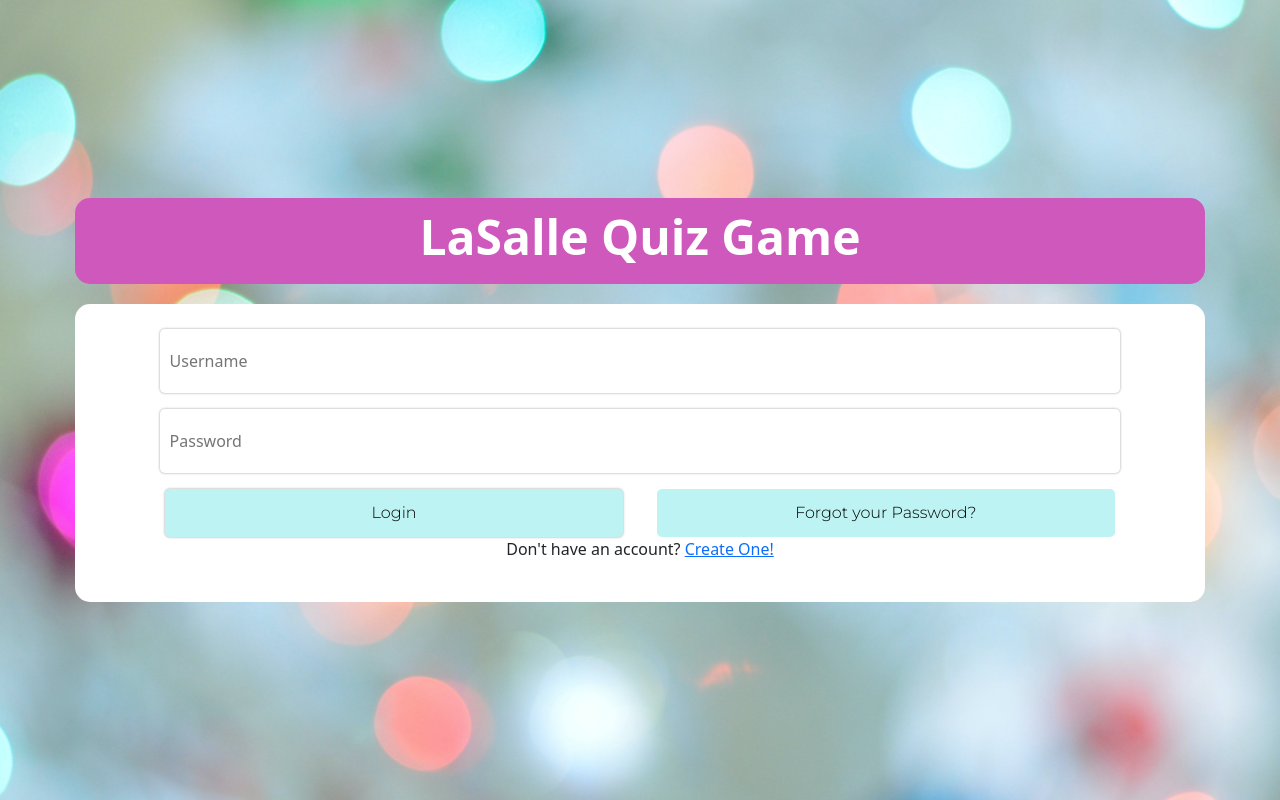
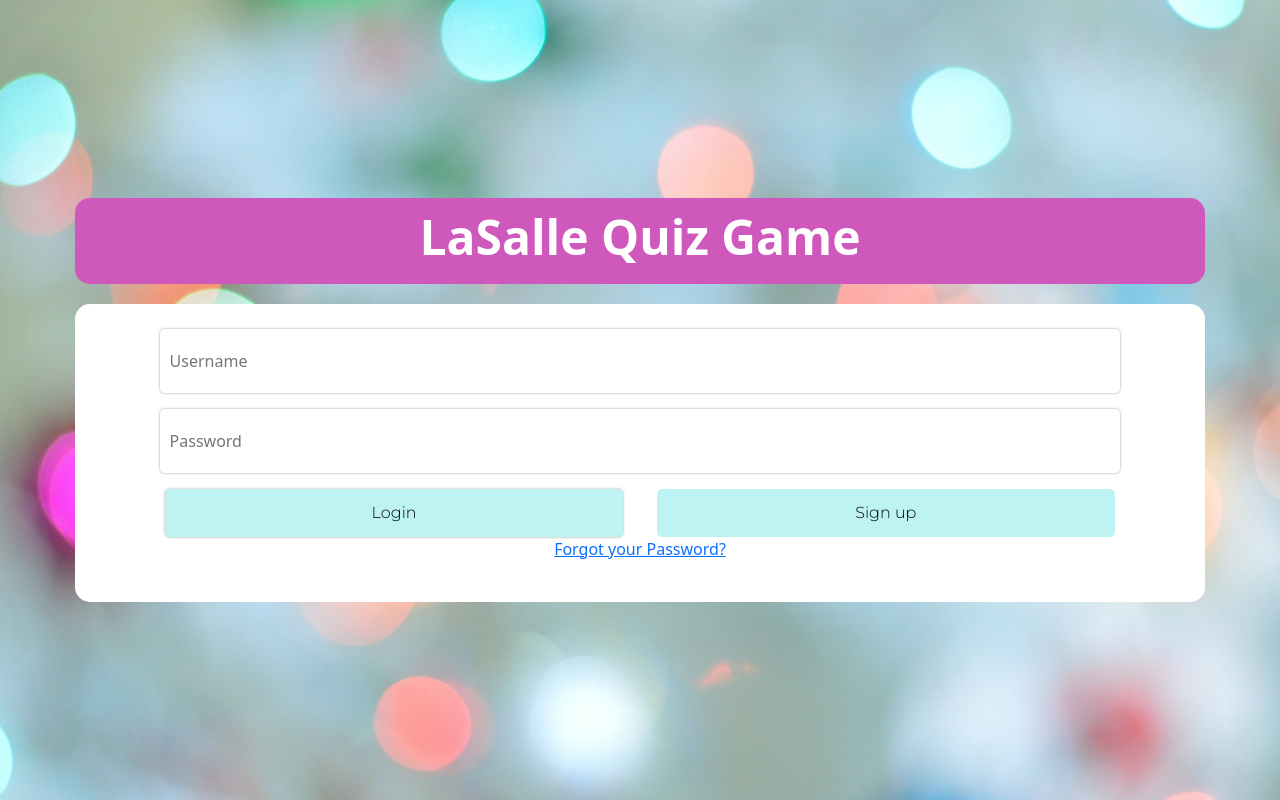
Before and after one commit to ingacrd/game_quizz, a PHP site: page /public/form/signin-form.php in a window 1280 px wide. Run offline with PHP 8.4, Linux system fonts and the light colour scheme.

Commit message:
front end fixing

```diff
--- a/public/form/game-form.php
+++ b/public/form/game-form.php
@@ -165,7 +165,7 @@ if ($level <= count($questions)) {
 
                 <div class="container_2">
                     <div class="promo-container">
-                        <h2 class = "display-6 text-center fw-bold">Number of Mistakes: <?php echo isset($_SESSION["mistake_count"]) ? $_SESSION["mistake_count"] : 0;  ?></h2>
+                        <h2 class = "display-6 text-center fw-bold p-2">Number of Mistakes: <?php echo isset($_SESSION["mistake_count"]) ? $_SESSION["mistake_count"] : 0;  ?></h2>
                     </div>
                     <div class="promo-container">
                         <h2 class = "display-6 text-center fw-bold">Level <?php echo $level; ?></h2>
@@ -177,7 +177,7 @@ if ($level <= count($questions)) {
                         <input class = "mb-3" type="hidden" name="level" value="<?php echo $level; ?>">
 
                         <div class="button-container">
-                            <button class = "btn btn-primary gamebtn" type="submit">Submit Answer</button>
+                            <button class = "btn btn-primary gamebtn" type="submit">Submit</button>
                             <a class = "btn btn-primary gamebtn" href="../../src/features/cancel.php">Cancel</a>
                         </div>
                     </div>
--- a/public/form/pw-update-form.php
+++ b/public/form/pw-update-form.php
@@ -36,7 +36,7 @@
 
                 <div class="button-container">
                     <button class= "btn btn-primary gamebtn" type="submit">Update</button>
-                    <a class= "btn btn-primary gamebtn" href="signin-form.php" class="back-button">Return to Login</a>
+                    <a class= "btn btn-primary gamebtn" href="signin-form.php" class="back-button">Log in</a>
 
                 </div>
             </form>
--- a/public/form/signin-form.php
+++ b/public/form/signin-form.php
@@ -43,11 +43,9 @@
 
                     <div class="button-container">
                         <input class = "btn btn-primary gamebtn" type="submit" name="send" value="Login" />
-                        <a class = "fs-6 btn btn-primary gamebtn" href="pw-update-form.php">Forgot your Password?</a>
+                        <a class = "fs-6 btn btn-primary gamebtn" href="signup-form.php">Sign up</a>
                     </div>
-
-                    <p class = "fs-6 text-center">Don't have an account? <a href="signup-form.php">Create One!</a></p>
-
+                    <p class = "fs-6 text-center"><a href="pw-update-form.php">Forgot your Password?</a></p>
                 </form>
             </div>
         </div>
--- a/public/form/signup-form.php
+++ b/public/form/signup-form.php
@@ -48,7 +48,7 @@ unset($_SESSION['error_message']);
                 <p class = "fs-6" id="pcode2-feedback"></p>
 
                 <div class="button-container">
-                    <input class = "btn btn-primary gamebtn" type="submit" name="send" value="Create Account" />
+                    <input class = "btn btn-primary gamebtn" type="submit" name="send" value="Sign up" />
                 </div>
 
                 <p class = "fs-6 text-center">Already have an account? <a href="signin-form.php">Login</a></p>
```
